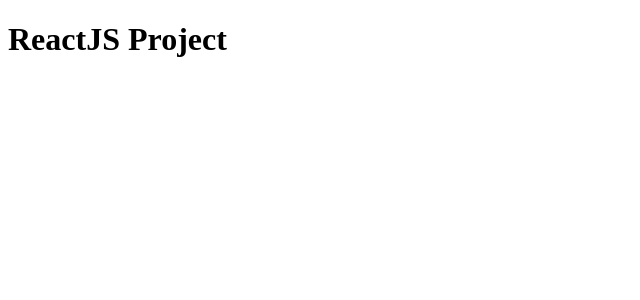
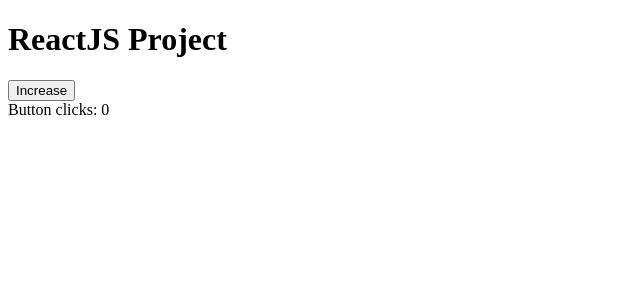
Before and after one commit to veniva/webpack-react-ts, a React app: page / in a window 1280 px wide. Shown: the top 300 px of the page, without its empty margins (0-640 px from the left). Built offline with nearby package versions, Linux system fonts and the light colour scheme.

Commit message:
Configure HMR & improve the docs.

```diff
--- a/package.json
+++ b/package.json
@@ -16,6 +16,7 @@
     "react-dom": "^18.2.0"
   },
   "devDependencies": {
+    "@pmmmwh/react-refresh-webpack-plugin": "^0.5.10",
     "@testing-library/jest-dom": "^5.16.5",
     "@testing-library/react": "^14.0.0",
     "@testing-library/user-event": "^14.4.3",
@@ -26,6 +27,7 @@
     "identity-obj-proxy": "^3.0.0",
     "jest": "^29.5.0",
     "jest-environment-jsdom": "^29.5.0",
+    "react-refresh-typescript": "^2.0.9",
     "ts-jest": "^29.1.0",
     "ts-loader": "^9.4.2",
     "typescript": "^5.0.4",
--- a/src/App.tsx
+++ b/src/App.tsx
@@ -1,6 +1,9 @@
+import Counter from "./Counter";
+
 const App = () => (
   <>
     <h1>ReactJS Project</h1>
+    <Counter />
   </>
 );
 
--- /dev/null
+++ b/src/Counter.tsx
@@ -0,0 +1,12 @@
+import { useState } from "react";
+
+export default function Counter() {
+  const [count, setCount] = useState(0);
+
+  return (
+    <div>
+      <button onClick={() => setCount(count + 1)}>Increase</button>
+      <div>Button clicks: {count}</div>
+    </div>
+  )
+}
--- a/webpack.config.js
+++ b/webpack.config.js
@@ -1,5 +1,9 @@
 const path = require("path");
 const HtmlWebpackPlugin = require("html-webpack-plugin");
+const ReactRefreshWebpackPlugin = require('@pmmmwh/react-refresh-webpack-plugin');
+const ReactRefreshTypeScript = require('react-refresh-typescript');
+
+const isDevelopment = process.env.NODE_ENV !== 'production';
 
 // https://webpack.js.org/configuration/
 module.exports = {
@@ -15,7 +19,12 @@
     rules:[
       {
         test: /\.(ts|js)x?$/, // matches .ts and .tsx files
-        use: 'ts-loader', // applies ts-loader to the matched files
+        loader: 'ts-loader',
+        options: {
+          getCustomTransformers: () => ({
+            before: [isDevelopment && ReactRefreshTypeScript()].filter(Boolean),
+          })
+        }, // applies ts-loader to the matched files
         exclude: /node_modules/, // excludes files in the node_modules directory
       }
     ],
@@ -23,8 +32,9 @@
   plugins: [
     new HtmlWebpackPlugin({
       template: path.join(__dirname, "public", "index.html")
-    })
-  ],
+    }),
+    isDevelopment && new ReactRefreshWebpackPlugin()
+  ].filter(Boolean),
   devServer: {
     port: 3000,
     open: true,
```
Also changed, not shown: 2 other files (tests, documents, lock files or other folders).
